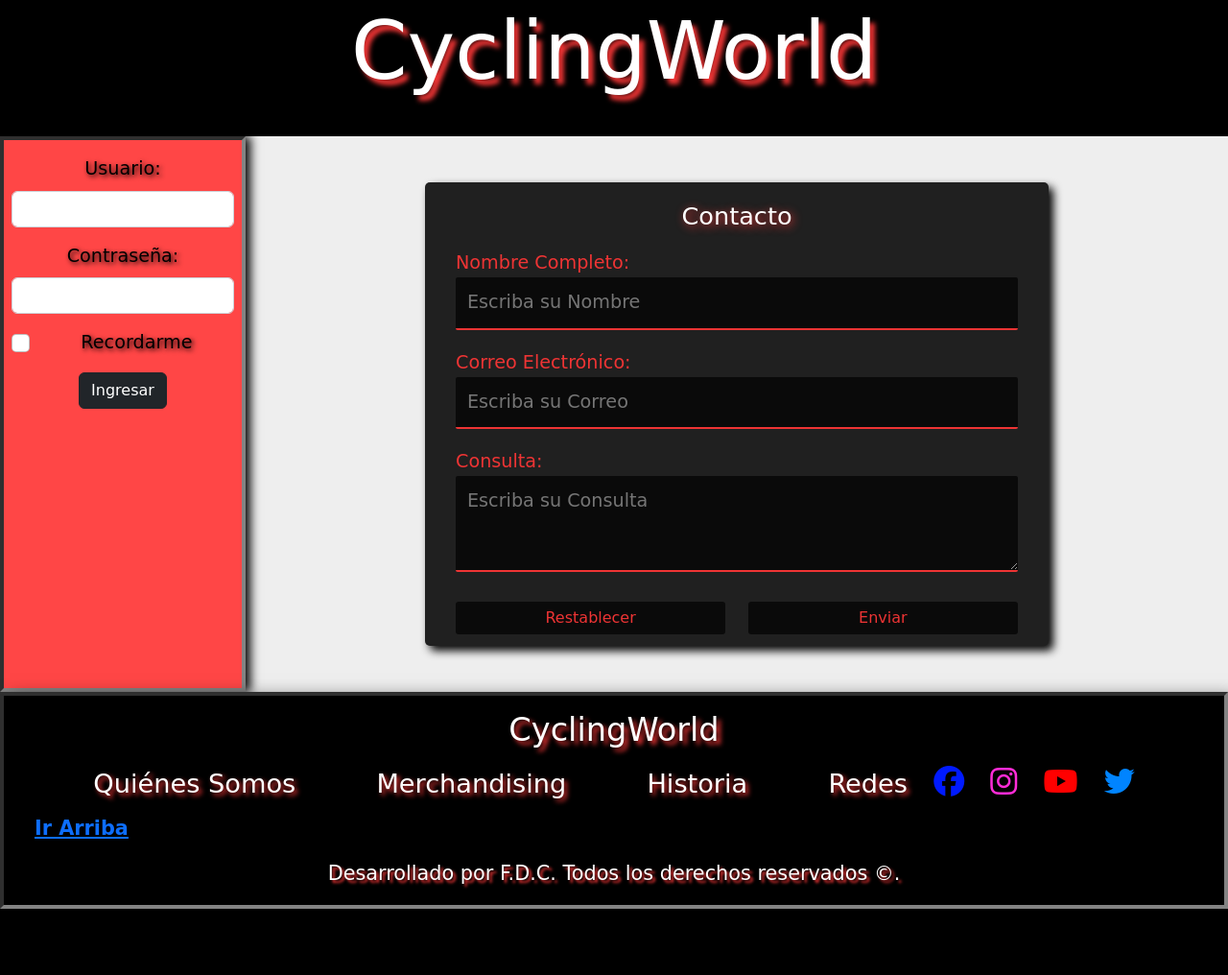
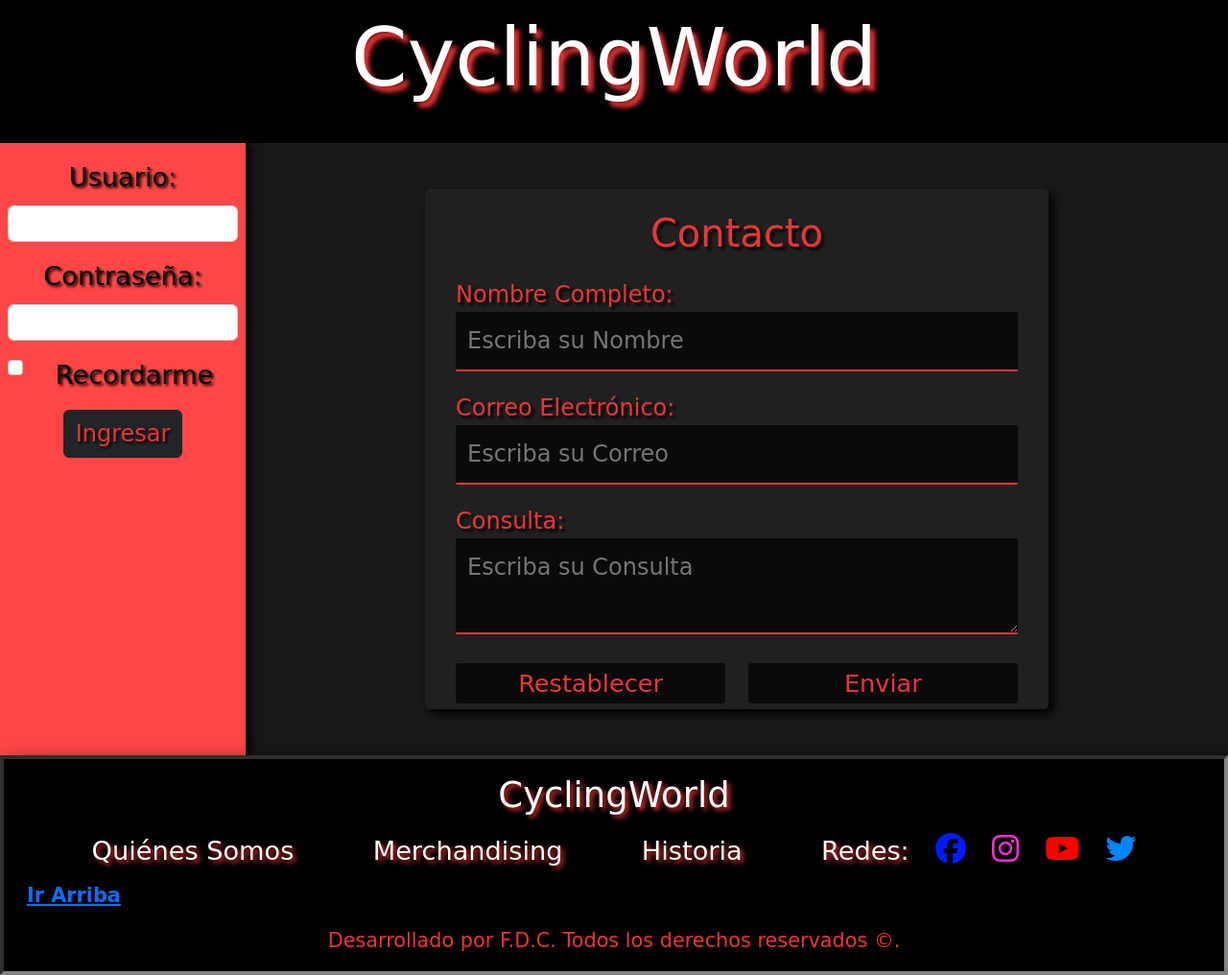
Before and after one commit to FerCandio/CyclingWorld, a website: page pages/contacto.html in a window 1280 px wide. Shown: the part 107-1123 px from the top of the page at 96% size. Before the commit the page ends 1054 px from the top, so only its background shows below. Drawn offline with nearby package versions, Linux system fonts and the light colour scheme; a web font is replaced by a local one.

Commit message:
cambios esteticos: color de fondo, carousel arriba, 5 imagenes

```diff
--- a/pages/contacto.html
+++ b/pages/contacto.html
@@ -116,7 +116,7 @@
                   <input type="checkbox" class="form-check-input" id="exampleCheck1">
                   <label class="form-check-label aside__textoingresar" for="exampleCheck1">Recordarme</label>
                 </div>
-                <button type="submit" class="btn btn-dark me-2">Ingresar</button>
+                <button type="submit" class="btn btn-dark me-2 aside__botoningresar">Ingresar</button>
               </form>
         </aside>
 
@@ -132,7 +132,7 @@
                           <ul class="list-unstyled">
                             <li class="list-inline-item">
                               <a>
-                                  Redes
+                                  Redes:
                               </a>
                             </li>
                             <li class="list-inline-item">
--- a/scss/estilos.scss
+++ b/scss/estilos.scss
@@ -29,11 +29,12 @@ body{
     font-weight: 400;}
 /*-----------------------------------------------------------------------Header---*/
 .header {
-    background-color: rgb(0, 0, 0);
+    background-color: #000000;
     background-repeat: repeat;
     background-size: contain;
     background-position: center;
     height: auto;
+    // border: inset 4px rgb(131, 131, 131);
     .header__h1--flex{
         @include flex (row, center, center)
         }
@@ -47,13 +48,8 @@ body{
         text-shadow: 5px 5px 5px $color-dos;
         margin-bottom: 2.5rem;}
     .header__irabajo {
-        margin-left: 2rem;}
-    .irabajo{
-        margin-top: 0.5rem;
-        padding: 0;
-        font-size: 1.3rem;
-        margin-bottom: 0;
-        padding-bottom: 0;}
+        margin-left: 1rem;
+        font-size: 1.3rem;}
     .navbar__texto{
         font-size: 1.7rem;
         font-weight: 400;
@@ -86,17 +82,18 @@ body{
     margin-bottom: 2rem;
     border-radius: 5px;
     padding-bottom: 3rem;
-    font-size: 1.2rem;
     .formulario .formulario--label{
         display: block;
         position: relative;}
     .formulario--label{
         color: rgb(238, 52, 52);}
+        font-size: 1.5rem;
+        text-shadow: 3px 3px 3px black;
     .formulario--titulo{
         text-align: center;
-        text-shadow: 2px 2px 10px rgb(238,52,52);
-        color: white;
-        font-size: 1.6rem;}
+        text-shadow: 3px 3px 3px rgb(0, 0, 0);
+        color: rgb(238,52,52);
+        font-size: 2.5rem;}
     .formulario--input {
         background: rgba(0, 0, 0, 0.7);
         border: none;
@@ -124,13 +121,13 @@ body{
         width: 48%;
         outline: none;
         border: none;
-        font-size: 1rem;
+        font-size: 1.6rem;
         background: rgba(0, 0, 0, 0.7);
         color: rgb(238, 52, 52);
-        padding-top: 5px;
-        padding-bottom: 5px;
-        margin-top: 2px;
-        margin-bottom: 2px;
+        padding-top: 2px;
+        padding-bottom: 2px;
+        margin-top: 0px;
+        margin-bottom: 0px;
         cursor: pointer;
         border-radius: 3px;
         float: right;}
@@ -138,13 +135,13 @@ body{
         width: 48%;
         outline: none;
         border: none;
-        font-size: 1rem;
+        font-size: 1.6rem;
         background: rgba(0, 0, 0, 0.7);
         color: rgb(238, 52, 52);
-        padding-top: 5px;
-        padding-bottom: 5px;
-        margin-top: 2px;
-        margin-bottom: 2px;
+        padding-top: 2px;
+        padding-bottom: 2px;
+        margin-top: 0px;
+        margin-bottom: 0px;
         cursor: pointer;
         border-radius: 3px;
         float: left;}
@@ -154,13 +151,19 @@ body{
 /*-----------------------------------------------------Ingresar(Aside)-----*/
 
 .mb-3{
-    margin-right: 0.5rem;
-    font-size: 1.2rem;}
+    margin-right: 0.5rem;}
 
 .aside__textoingresar{
-    text-shadow: 2px 2px 5px rgb(0, 0, 0);
+    color: rgb(0, 0, 0);
+    text-shadow: 2px 2px 3px rgb(0, 0, 0);
+    font-size: 1.7rem;
 }
 
+.aside__botoningresar{
+    font-size: 1.5rem;
+    color: rgb(238, 52, 52);
+    text-shadow: 2px 2px 3px rgb(0, 0, 0);
+}
 
 /*-------------------------------------------------------Ingresar(Aside)---*/
 
@@ -170,7 +173,7 @@ body{
 /*---------------------------------------------------------Contenido------*/
 
 section {
-    background-color: rgb(238, 238, 238);
+    background-color: #181818;
     padding: 1rem;
     margin-left: 0px;
     margin-right: 0px;
@@ -179,32 +182,36 @@ section {
     border: none;
     border-radius: 0px;
     .contenido__titulo {
-        color:black;
+        color:rgb(255, 255, 255);
         text-align: center;
         margin: 1rem;
         font-weight: 400;
-        text-shadow: 3px 3px 5px rgb(0, 0, 0);
+        text-shadow: 3px 3px 5px rgb(238,52,52);
         font-size: 2.2rem;}
     .contenido__texto{
         line-height: 1.2;
-        color:black;
+        color:rgb(255, 255, 255);
+        text-shadow: 3px 3px 5px rgb(0, 0, 0);
         font-size: 1.7rem;
-        padding-bottom: 1rem;
+        margin-top: 2rem;
         padding-left: 1rem;
         padding-right: 1rem;
         text-align: center;}
     .carousel{
-        margin-left: 0.5rem;
-        margin-right: 0.5rem;
+        margin-left: 0rem;
+        margin-right: 0rem;
         border: 0px black;
+        border-radius: 10px;
         box-shadow: 10px 10px 20px rgb(0, 0, 0);}
-    section img {
+    .carousel__img--index{
+        border-radius: 10px;
         border: 0px black;
         box-sizing: border-box;
         border-style: none;}
     .carousel__texto{
+        color: white;
         font-size: 1.5rem;
-        text-shadow: 5px 5px 5px rgb(0, 0, 0);}
+        text-shadow: 3px 3px 3px black;}
 }
 
 /*--------------------------------------------------------------Contenido----*/
@@ -216,7 +223,6 @@ aside {
     background-size:contain;
     padding-left: 0.5rem;
     padding-top: 1rem;
-    border: inset 4px rgb(131, 131, 131);
     border-radius: 0px;
     box-sizing: border-box;
     text-align: center;
@@ -255,9 +261,9 @@ footer {
     .footer__titulo{
         color: white;
         font-family: 'Coda', cursive;
-        font-size: 2rem;
+        font-size: 2.2rem;
         text-align: center;
-        text-shadow: 4px 4px 5px rgb(238,52,52);
+        text-shadow: 3px 3px 5px rgb(238,52,52);
         font-weight: 500;}
     .footer__menu {
         list-style: none;
@@ -305,19 +311,19 @@ footer {
         font-size: 2rem;
         color: rgb(255, 0, 0);
         text-shadow: 0px 0px 0px rgb(0, 0, 0);}
+    .footer__irarriba{
+        margin-left: 0.5rem;
+        font-size: 1.3rem;
+        margin-bottom: 0;
+        padding-bottom: 0;}
     .irarriba{
-        margin: 0;
-        padding: 0;
-        font-size: 1rem;}
-    .footer__irarriba{
-        margin-left: 1rem;
-        font-size: 1.3rem;}
+        margin-bottom: 0.5rem;
+        padding-bottom: 0;}
     .footer__creditos {
         text-align: center;
         font-weight: 400;
-        color: white;
-        font-size: 1.3rem;
-        text-shadow: 3px 3px 3px rgb(238,52,52);}
+        color: rgb(238,52,52);
+        font-size: 1.3rem;}
 }
 
 /*-----------------------------------------------------------------Footer----*/
```
Also changed, not shown: index.html (+44 -28 lines), pages/bicicletas.html (+1 -1 lines), pages/calendario.html (+1 -1 lines), pages/ranking.html (+1 -1 lines), css/estilos.css, img/20200920201302_roglic-pogacar-porte_amp_w1200.jpg (added), img/61a270448a69590a20b2fdac5d331b96.jpg (deleted), img/LFMTvyRBZYU53iU6Ve5kJ3.jpg (added), img/Tadej-Pogacar-se-impone-en-la-septima-etapa.jpg (deleted), img/Tour-de-France.jpg (deleted), img/YO4YD2MNUMNZDGXLYAMQT5QHQQ.jpg (added), img/fa55e654-e6a2-4930-ae5d-b989cdfbc98d_16-9-discover-aspect-ratio_default_0.jpg (added).
